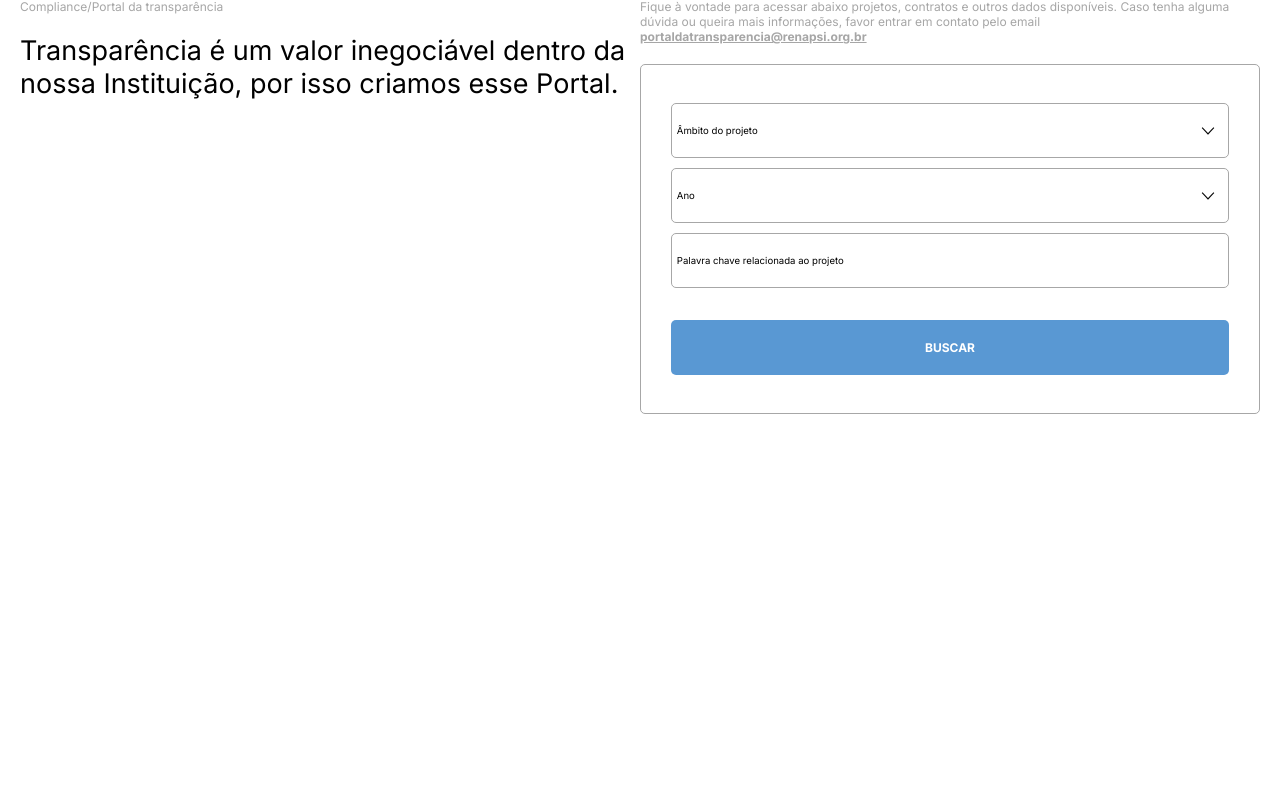
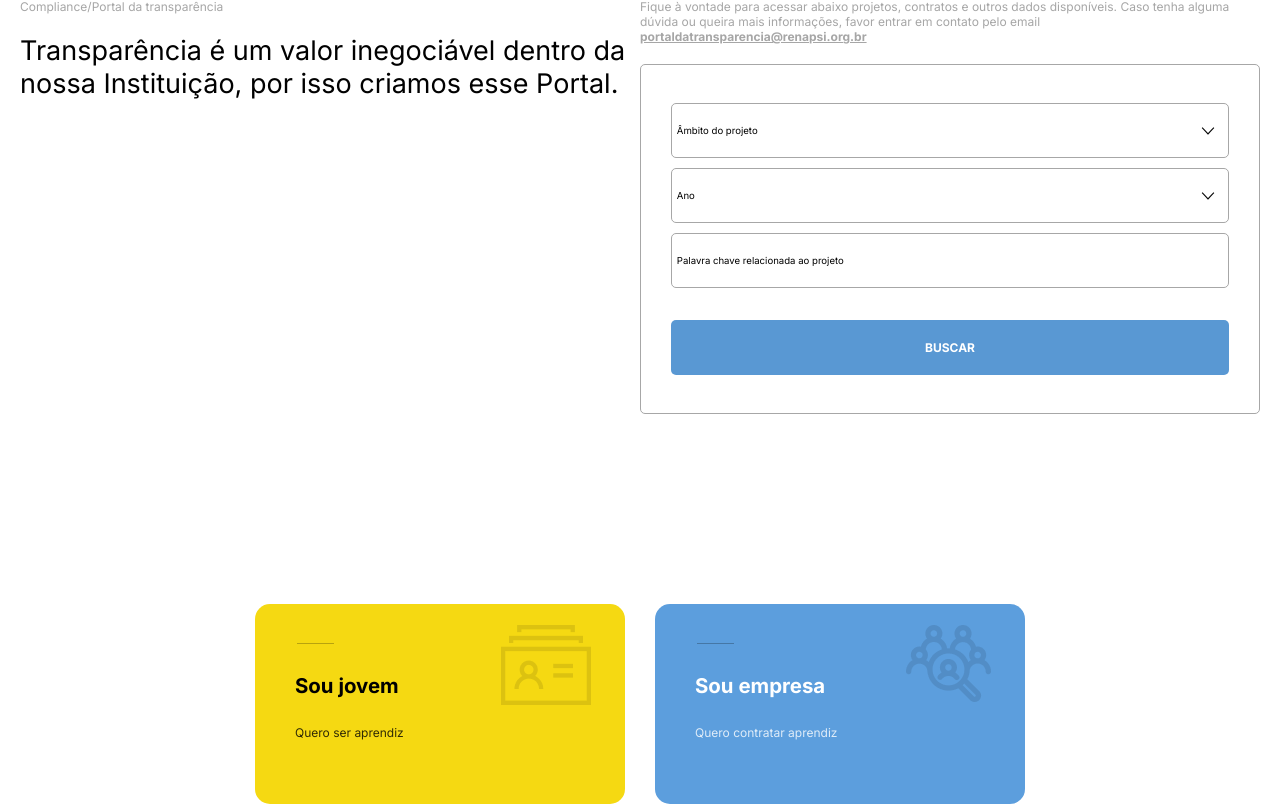
Before and after one commit to Work-In-Ideas-WiiD/portal-transparencia-front, a React (Vite) app: page / in a window 1280 px wide. Shown: the part 295-1099 px from the top of the page. Before the commit the page ends 800 px from the top, so only its background shows below. Built offline with nearby package versions, Linux system fonts and the light colour scheme.

Commit message:
implementado parcialmente sessao de botoes

```diff
--- /dev/null
+++ b/src/components/sessao-botoes-home/index.tsx
@@ -0,0 +1,32 @@
+
+import styles from './styles.module.scss';
+import IconeCard1 from '../../../public/assets/icone-card1.png';
+import IconeCard2 from '../../../public/assets/icone-card2.png';
+
+export function SessaoBotoesHome() {
+    return (
+        <section className={styles.sessaoBotoes}>
+            <div className={styles.container}>
+                <div className={`${styles.cartao} ${styles.amarelo}`}>
+                    <div className={styles.linha}></div>
+                    <img className={styles.icone} src={IconeCard1} />
+                    <span className={styles.texto1}>Sou jovem</span>
+                    <br />
+                    <div className={styles.containerTexto}>
+                        <span className={styles.texto2}>Quero ser aprendiz</span>
+                    </div>
+                </div>
+                <div className={`${styles.cartao} ${styles.azul}`}>
+                    <div className={styles.linha}></div>
+                    <img className={styles.icone} src={IconeCard2} />
+                    <span className={`${styles.texto1} ${styles.branco}`}>Sou empresa</span>
+                    <br />
+                    <div className={styles.containerTexto}>
+                        <span className={`${styles.texto2} ${styles.branco}`}>Quero contratar aprendiz</span>
+                    </div>
+
+                </div>
+            </div>
+        </section>
+    )
+}
--- /dev/null
+++ b/src/components/sessao-botoes-home/styles.module.scss
@@ -0,0 +1,73 @@
+.sessaoBotoes {
+    width: 100%;
+    display: flex;
+    justify-content: center;
+    margin-top: 170px;
+
+    .container {
+        display: flex;
+        flex-direction: row;
+        justify-content: center;
+        gap: 30px;
+        max-width: 1280px;
+        width: 100%;
+
+        .cartao {
+            width: 100%;
+            max-width: 370px;
+            height: 200px;
+            border-radius: 15px;
+            position: relative;
+
+            .linha {
+                position: absolute;
+                width: 37px;
+                background-color: rgba($color: #000000, $alpha: 0.25);
+                height: 1px;
+                top: 39px;
+                left: 42px;
+            }
+
+            .icone {
+                position: absolute;
+                top: 21px;
+                right: 34px;
+
+            }
+
+            .texto1 {
+                position: absolute;
+                font-weight: bold;
+                font-size: 2.125rem;
+                top: 69px;
+                left: 40px;
+            }
+
+            .containerTexto {
+                position: absolute;
+                top: 121px;
+                left: 40px;
+
+                .texto2 {
+
+                    font-size: 1.25rem;
+                    opacity: 0.8;
+                }
+            }
+
+        }
+
+        .azul {
+            background-color: var(--azul-350);
+        }
+
+        .amarelo {
+            background-color: var(--amarelo-500);
+        }
+
+        .branco {
+            color: #fff;
+        }
+
+    }
+}
--- a/src/pages/Home/index.tsx
+++ b/src/pages/Home/index.tsx
@@ -1,6 +1,7 @@
 
 import { BannerHome } from '../../components/banner-home';
 import { FormularioHome } from '../../components/formulario-home';
+import { SessaoBotoesHome } from '../../components/sessao-botoes-home';
 import './styles.module.scss';
 
 export function Home() {
@@ -8,6 +9,7 @@ export function Home() {
         <main>
             <BannerHome />
             <FormularioHome />
+            <SessaoBotoesHome />
         </main>
     )
 }
--- a/src/styles/global.scss
+++ b/src/styles/global.scss
@@ -14,11 +14,16 @@ html {
     --azul-400-shade: #4e86ba;
     --azul-400-tint: #6aa2d7;
 
+    --azul-350: #5C9EDD;
     --azul-700: #116B88;
+
+    --amarelo-500: #F5D912;
 
     --cinza-300: #EBEBEB;
     --cinza-450: #A6A6A6;
     --cinza-500: #A7A7A7;
+
+
 }
 
 @media (max-width: 1800px) {
```
Also changed, not shown: public/assets/icone-card1.png (added), public/assets/icone-card2.png (added).
